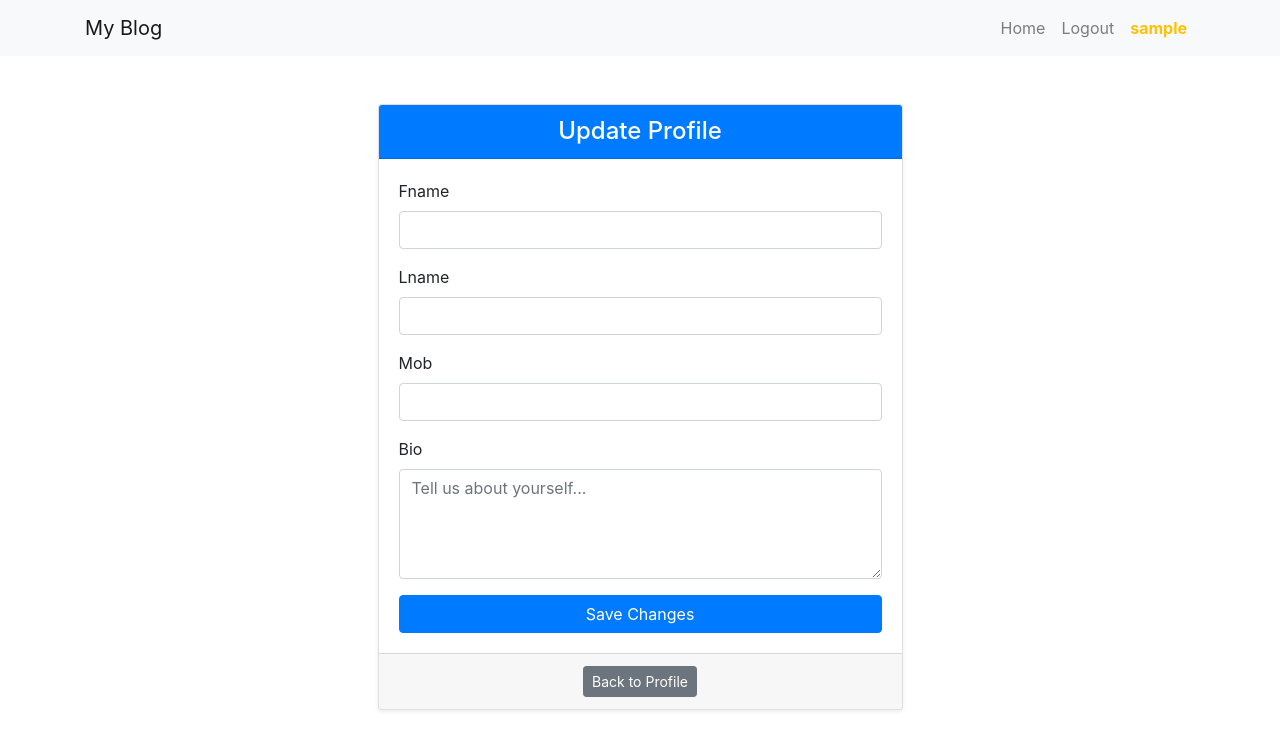
After one commit to raahulydv7/django-blog-app, a Django app: page /update-profile/ in a window 1280 px wide. The commit adds this page. Shown: the top 750 px of the page. Run offline with Django 5.2, Linux system fonts and the light colour scheme; the visitor is signed in with stand-in values (Sample User, id 1); some libraries are stand-ins or nearby versions.

Commit message:
profile update page and models fix

```diff
--- a/blog_app/forms.py
+++ b/blog_app/forms.py
@@ -2,6 +2,7 @@ from django import forms
 from .models import UserProfile,Posts
 from django.contrib.auth.models import User
 from django.contrib.auth.forms import UserCreationForm,AuthenticationForm
+
 
 
 class CustomUserCreationForm(UserCreationForm):
@@ -28,6 +29,14 @@ class CustomLoginForm(AuthenticationForm):
         widget=forms.PasswordInput,
     )
 
+class UserProfileForm(forms.ModelForm):
+    class Meta:
+        model = UserProfile
+        fields = ['fname', 'lname', 'mob', 'bio']
+        widgets = {
+            'bio': forms.Textarea(attrs={'rows': 4, 'placeholder': 'Tell us about yourself...'}),
+        }
+
 class PostForm(forms.ModelForm):
     class Meta:
         model = Posts
--- a/blog_app/models.py
+++ b/blog_app/models.py
@@ -3,7 +3,7 @@ from django.contrib.auth.models import User
 
 
 class UserProfile(models.Model):
-    user  = models.ForeignKey(User, on_delete=models.CASCADE)
+    user  = models.OneToOneField(User, on_delete=models.CASCADE)
     bio = models.TextField(blank=True)
     fname = models.CharField(max_length=50,null=True,blank=True)
     lname = models.CharField(max_length=50,null=True,blank=True)
--- a/blog_app/templates/blog_app/base.html
+++ b/blog_app/templates/blog_app/base.html
@@ -11,7 +11,7 @@
 <body>
     <nav class="navbar navbar-expand-lg navbar-light bg-light">
         <div class="container">
-            <a class="navbar-brand" href="#">My Blog</a>
+            <a class="navbar-brand" href="{% url 'home' %}">My Blog</a>
             <button class="navbar-toggler" type="button" data-toggle="collapse" data-target="#navbarNav"
                     aria-controls="navbarNav" aria-expanded="false" aria-label="Toggle navigation">
                 <span class="navbar-toggler-icon"></span>
--- /dev/null
+++ b/blog_app/templates/blog_app/user_profile_update.html
@@ -0,0 +1,30 @@
+{% extends 'blog_app/base.html' %}
+{% load crispy_forms_tags %}
+
+{% block title %}
+Update Profile
+{% endblock title %}
+
+{% block content %}
+<div class="container mt-5">
+  <div class="row justify-content-center">
+    <div class="col-md-6">
+      <div class="card shadow-sm">
+        <div class="card-header bg-primary text-white text-center">
+          <h4 class="mb-0">Update Profile</h4>
+        </div>
+        <div class="card-body">
+          <form method="post">
+            {% csrf_token %}
+            {{ form|crispy }}
+            <button type="submit" class="btn btn-primary btn-block mt-3">Save Changes</button>
+          </form>
+        </div>
+        <div class="card-footer text-center">
+          <a href="{% url 'user-profile' %}" class="btn btn-sm btn-secondary">Back to Profile</a>
+        </div>
+      </div>
+    </div>
+  </div>
+</div>
+{% endblock content %}
--- a/blog_app/urls.py
+++ b/blog_app/urls.py
@@ -1,11 +1,23 @@
 from django.urls import path
-from .views import register_user,home,login_user,logout_user,create_post,update_post, delete_post
+from .views import (
+    register_user, login_user, logout_user,
+    home, user_profile,update_user_profile, create_post, update_post, delete_post
+)
+
 urlpatterns = [
     path('', home, name='home'),
+
+    # 🔐 Authentication
     path('register/', register_user, name='register'),
     path('login/', login_user, name='login'),
     path('logout/', logout_user, name='logout'),
+
+    # 👤 Profile
+    path('profile/', user_profile, name='user-profile'),
+    path('update-profile/', update_user_profile, name='update-user-profile'),
+
+    # 📝 Post management
     path('add-post/', create_post, name='add-post'),
-    path('edit-post/<int:pk>/', update_post, name='edit-post'),
-    path('delete-post/<int:pk>/', delete_post, name='delete-post'),
+    path('edit-post/<int:post_id>/', update_post, name='edit-post'),
+    path('delete-post/<int:post_id>/', delete_post, name='delete-post'),
 ]
--- a/blog_app/views.py
+++ b/blog_app/views.py
@@ -1,7 +1,7 @@
 from django.shortcuts import render,redirect,get_object_or_404
 from django.contrib import messages
 from django.contrib.auth import authenticate, login,logout
-from .forms import CustomUserCreationForm,CustomLoginForm, PostForm,PostUpdateForm
+from .forms import CustomUserCreationForm,CustomLoginForm,UserProfileForm, PostForm,PostUpdateForm
 from .models import Posts
 from django.contrib.auth.decorators import login_required
 
@@ -48,6 +48,26 @@ def logout_user(request):
     messages.error(request, 'You have been logged out successfully.')
     return  redirect('login')
 
+@login_required
+def user_profile(request):
+    profile = request.user.userprofile
+    posts = Posts.objects.filter(user=request.user).order_by('-created_at')
+    form = UserProfileForm(instance=profile)
+    return render(request, 'blog_app/user_profile.html', {'form': form, 'posts': posts})
+
+@login_required
+def update_user_profile(request):
+    profile = request.user.userprofile
+    if request.method == 'POST':
+        form = UserProfileForm(request.POST, instance=profile)
+        if form.is_valid():
+            form.save()
+            messages.success(request, 'Profile updated.')
+            return redirect('user-profile')
+    else:
+        form = UserProfileForm(instance=profile)
+
+    return render(request, 'blog_app/user_profile_update.html', {'form': form})
 
 @login_required
 def create_post(request):
--- a/blog_project/settings.py
+++ b/blog_project/settings.py
@@ -135,3 +135,7 @@ MEDIA_ROOT = os.path.join(BASE_DIR, 'media')
 # https://docs.djangoproject.com/en/5.2/ref/settings/#default-auto-field
 
 DEFAULT_AUTO_FIELD = 'django.db.models.BigAutoField'
+
+LOGIN_URL = '/login/'
+LOGOUT_REDIRECT_URL = '/login/'
+LOGIN_REDIRECT_URL = '/'
```
Also changed, not shown: blog_app/admin.py (+8 -1 lines), blog_app/templates/blog_app/user_profile.html (+44 -25 lines), blog_app/migrations/0003_alter_userprofile_user.py (added).
